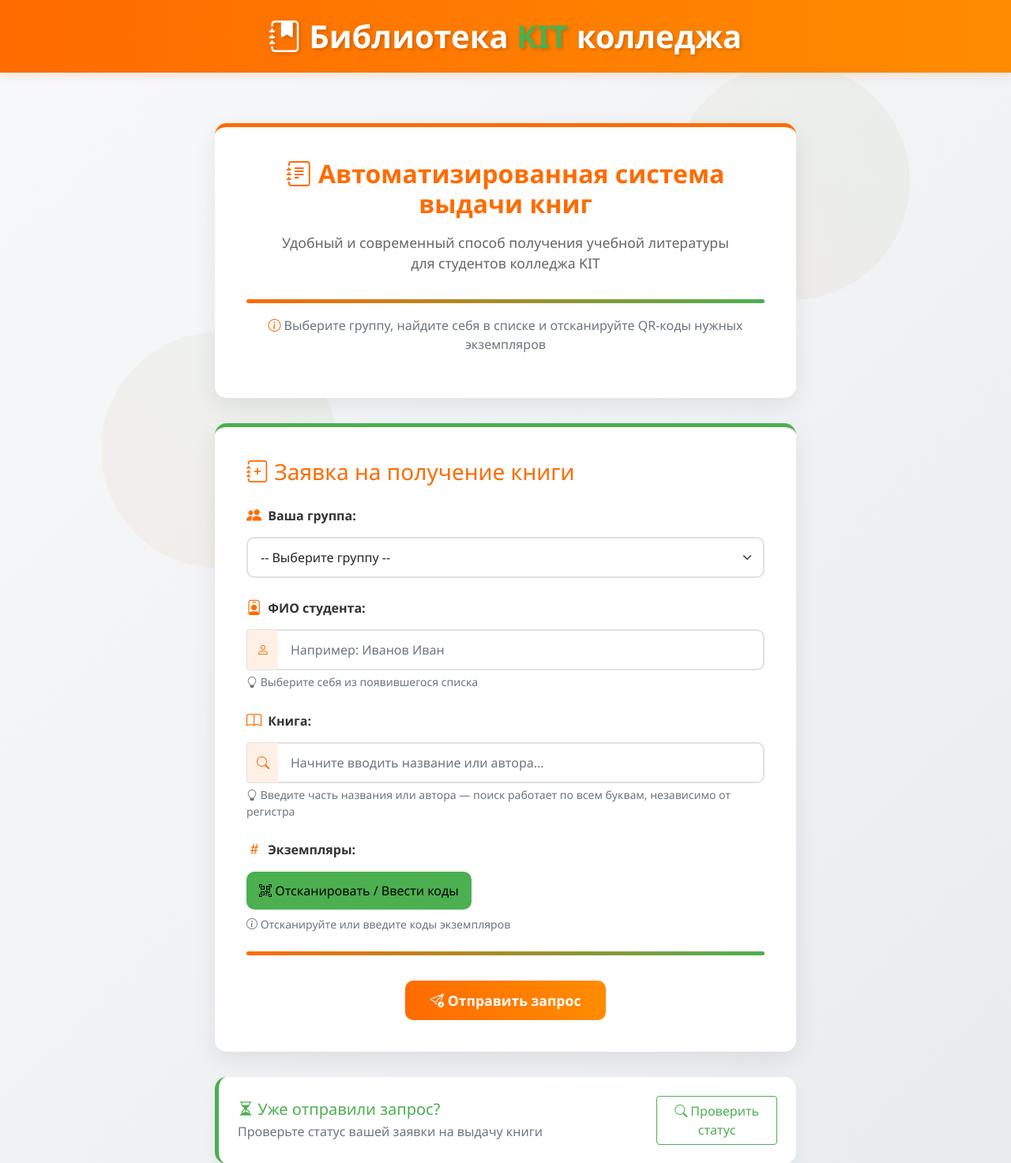
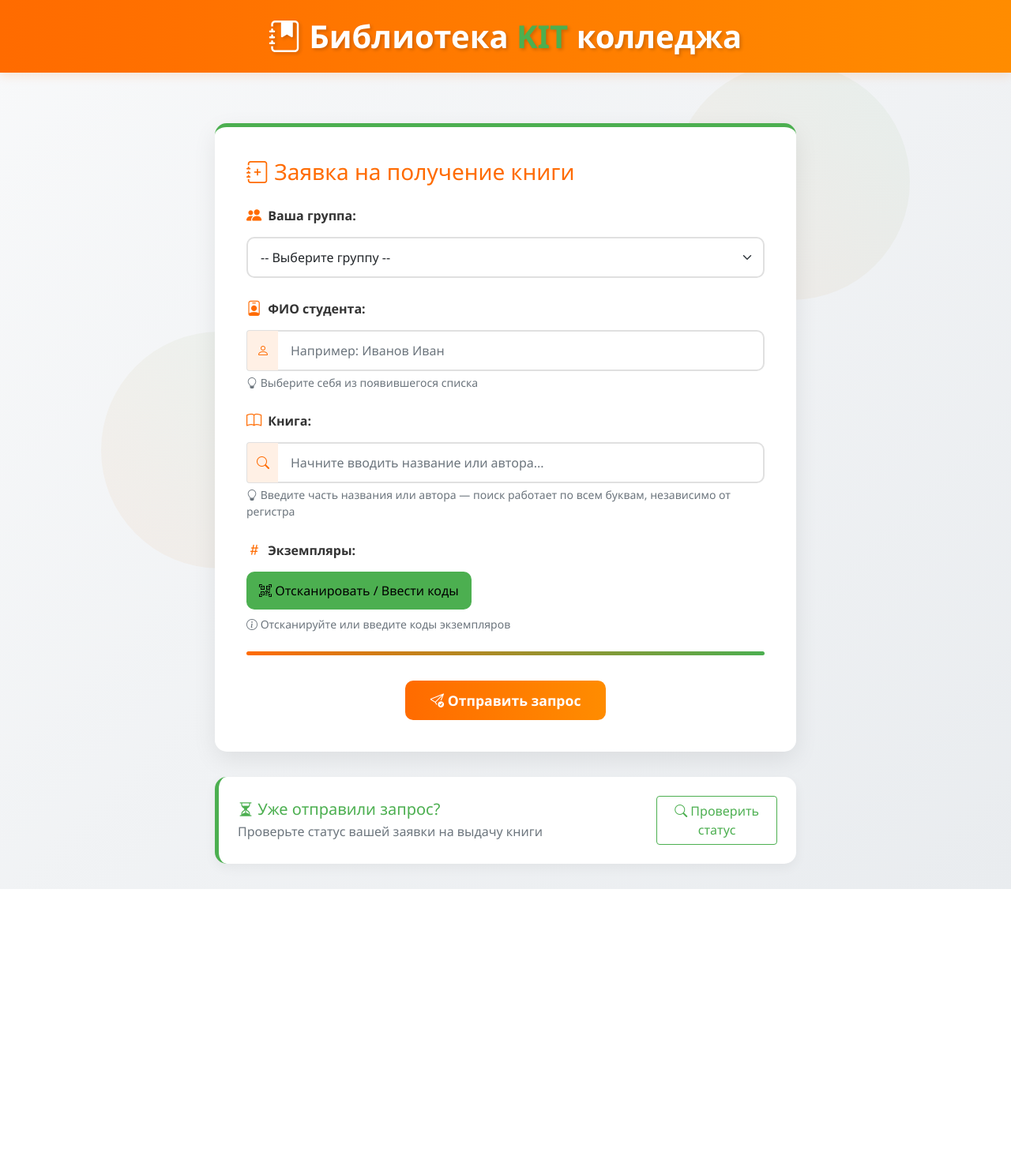
Before and after one commit to amav1to/library_project_weekends, a Flask app: page / in a window 1280 px wide. Shown: the top 1473 px of the page at 79% size. After the commit the page ends 1126 px from the top, so only its background shows below. Run offline with Flask 3, Linux system fonts and the light colour scheme; data that the repository does not hold is empty; some libraries are stand-ins or nearby versions.

Commit message:
тот же коммит по названию, но прошлый не соответствует названию ведь забыли git add .(это по сути полноценная версию предыдущего коммита)

```diff
--- a/templates/index.html
+++ b/templates/index.html
@@ -308,21 +308,6 @@
     </header>
 
     <div class="main-container">
-        <!-- Приветственная карточка -->
-        <div class="welcome-card">
-            <h1 class="welcome-title">
-                <i class="bi bi-journal-text"></i> Автоматизированная система выдачи книг
-            </h1>
-            <p class="welcome-subtitle">
-                Удобный и современный способ получения учебной литературы для студентов колледжа KIT
-            </p>
-            <div class="color-strip"></div>
-            <p class="text-muted">
-                <i class="bi bi-info-circle" style="color: var(--kit-orange);"></i>
-                Выберите группу, найдите себя в списке и отсканируйте QR-коды нужных экземпляров
-            </p>
-        </div>
-
         <!-- Форма для заявки -->
         <div class="form-container">
             <h3 class="mb-4" style="color: var(--kit-orange);">
```
Also changed, not shown: templates/admin.html (+1 -6 lines), database.db.
